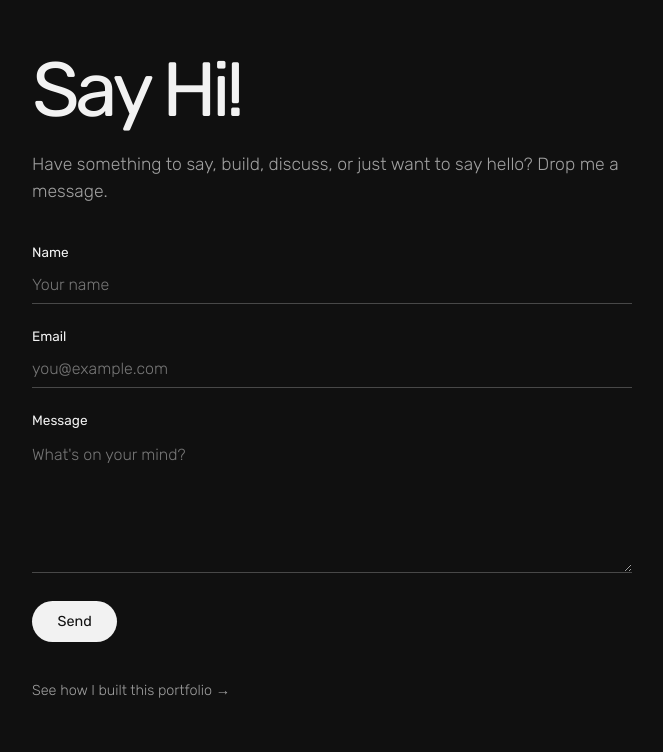
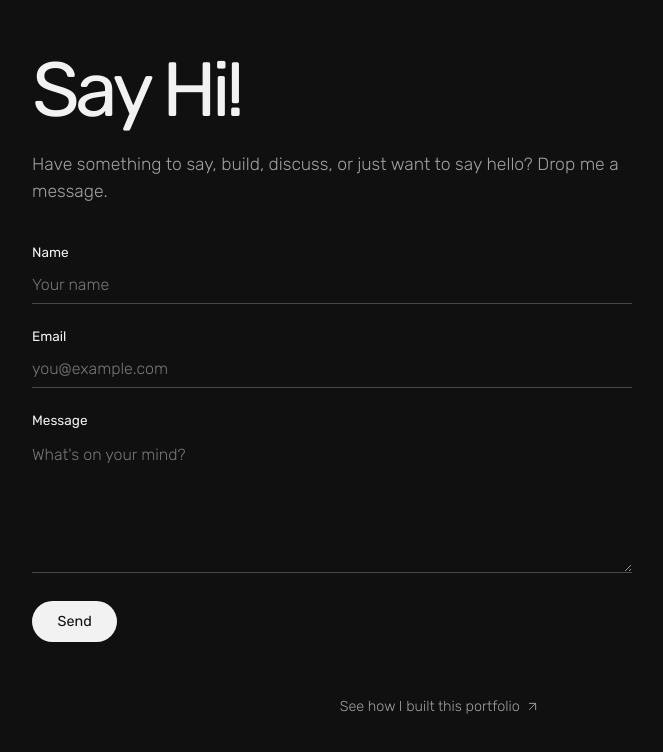
Before and after one commit to zaidbinshams/portfolio, a React (Vite) app: page / in a window 1280 px wide. Shown: the part 4932-5684 px from the top of the page, without its empty margins (320-983 px from the left). Built offline with nearby package versions, Linux system fonts and the light colour scheme.

Commit message:
added footer, shifted portfolio link to footer

```diff
--- a/src/App.jsx
+++ b/src/App.jsx
@@ -6,6 +6,7 @@ import Education from "./components/Education";
 import Skills from "./components/Skills";
 import Contact from "./components/Contact";
 import Reveal from "./components/Reveal";
+import Footer from "./components/Footer";
 
 function App() {
   return (
@@ -36,6 +37,7 @@ function App() {
         <Reveal>
           <Contact />
         </Reveal>
+        <Footer />
       </main>
     </>
   );
--- a/src/components/Contact.css
+++ b/src/components/Contact.css
@@ -1,5 +1,5 @@
 .contact {
-  padding: 6rem 7rem 6rem;
+  padding: 6rem 7rem 3rem;
   box-sizing: border-box;
 }
 
@@ -144,7 +144,7 @@
 
 @media (max-width: 768px) {
   .contact {
-    padding: 5rem 1.5rem 6rem;
+    padding: 5rem 1.5rem 3rem;
   }
 
   .contact-content {
@@ -165,22 +165,3 @@
     max-width: none;
   }
 }
-
-.portfolio-source-link {
-  display: inline-block;
-  margin-top: 2.5rem;
-
-  color: var(--muted);
-  text-decoration: none;
-  font-size: 0.9rem;
-  font-weight: 300;
-
-  transition:
-    color 0.2s ease,
-    transform 0.2s ease;
-}
-
-.portfolio-source-link:hover {
-  color: var(--text);
-  transform: translateX(4px);
-}
--- a/src/components/Contact.jsx
+++ b/src/components/Contact.jsx
@@ -180,14 +180,6 @@ export default function Contact() {
               : "Send"}
           </button>
         </form>
-        <a
-          className="portfolio-source-link"
-          href="https://github.com/zaidbinshams/portfolio"
-          target="_blank"
-          rel="noreferrer"
-        >
-          See how I built this portfolio →
-        </a>
       </div>
     </section>
   );
--- /dev/null
+++ b/src/components/Footer.css
@@ -0,0 +1,63 @@
+.site-footer {
+  width: 100%;
+  max-width: 900px;
+  margin: 0 auto;
+
+  padding: 0.5rem 0 1.5rem;
+
+  display: flex;
+  justify-content: center;
+}
+
+.portfolio-source-link {
+  position: relative;
+
+  display: inline-flex;
+  align-items: center;
+  gap: 0.35rem;
+
+  padding-bottom: 0.2rem;
+
+  color: var(--muted);
+  text-decoration: none;
+  font-size: 0.9rem;
+  font-weight: 300;
+}
+
+.portfolio-source-link::after {
+  content: "";
+
+  position: absolute;
+  right: 0;
+  bottom: 0;
+  left: 0;
+
+  width: 0;
+  height: 1px;
+
+  background: var(--text);
+
+  transition: width 0.25s ease;
+}
+
+.portfolio-source-link:hover {
+  color: var(--text);
+}
+
+.portfolio-source-link:hover::after {
+  width: 100%;
+}
+
+@media (max-width: 768px) {
+  .site-footer {
+    width: auto;
+    margin: 0 1.5rem;
+    padding: 0.5rem 0 1.5rem;
+  }
+}
+
+@media (prefers-reduced-motion: reduce) {
+  .portfolio-source-link::after {
+    transition: none;
+  }
+}
--- /dev/null
+++ b/src/components/Footer.jsx
@@ -0,0 +1,18 @@
+import { ArrowUpRight } from "lucide-react";
+import "./Footer.css";
+
+export default function Footer() {
+  return (
+    <footer className="site-footer">
+      <a
+        className="portfolio-source-link"
+        href="https://github.com/zaidbinshams/portfolio"
+        target="_blank"
+        rel="noreferrer"
+      >
+        <span>See how I built this portfolio</span>
+        <ArrowUpRight size={15} strokeWidth={1.5} aria-hidden="true" />
+      </a>
+    </footer>
+  );
+}
```
